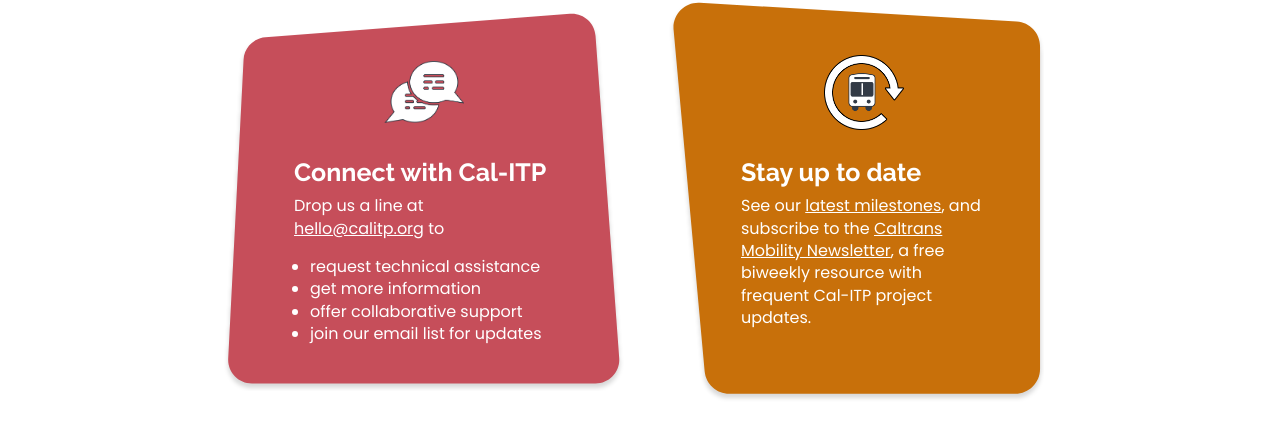
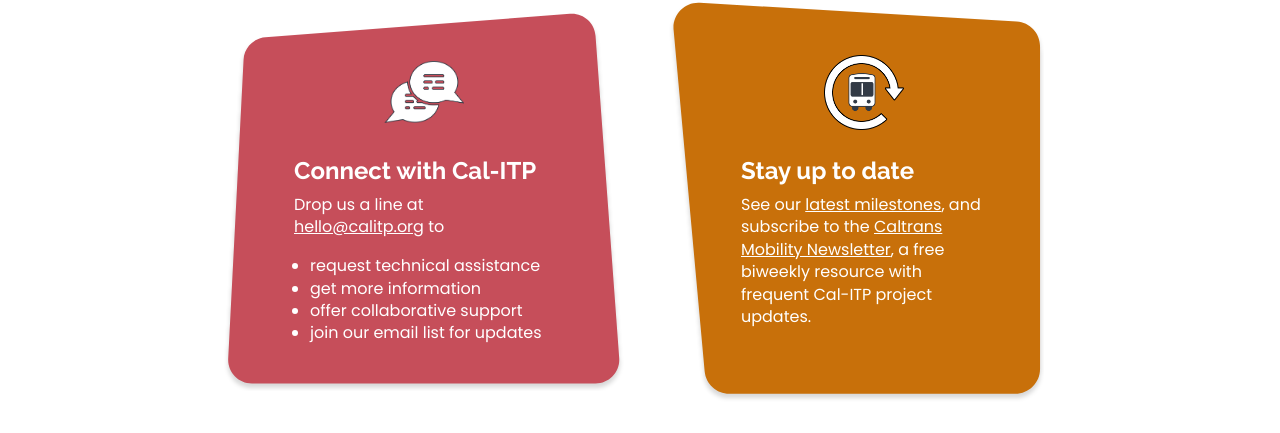
Before and after one commit to cal-itp/calitp.org, a Jekyll site: the page built from src/index.html, in a window 1280 px wide and 1400 px high, scrolled down 3743 px. Shown: the part 880-1313 px from the top of the window. Built offline with Jekyll 4.4.1, drawn with Linux system fonts in a browser that asks for light colours.

Commit message:
fix: font size fixes

```diff
--- a/src/stylesheets/main.css
+++ b/src/stylesheets/main.css
@@ -31,19 +31,14 @@
   margin-bottom: 19px;
 }
 
-/* h2 {
-  font-size: 36px;
-} */
-
 h3 {
   font-size: 24px;
 }
 
 h4,
 .h4 {
-  font-size: 1rem;
   font-weight: 700;
-  line-height: 22.4px;
+  line-height: 140%;
 }
 
 p,
@@ -278,10 +273,6 @@
   align-items: center;
 }
 
-#lastminute h3 {
-  font-size: 25px;
-}
-
 #lastminute ul {
   padding-left: 1rem;
 }
```
